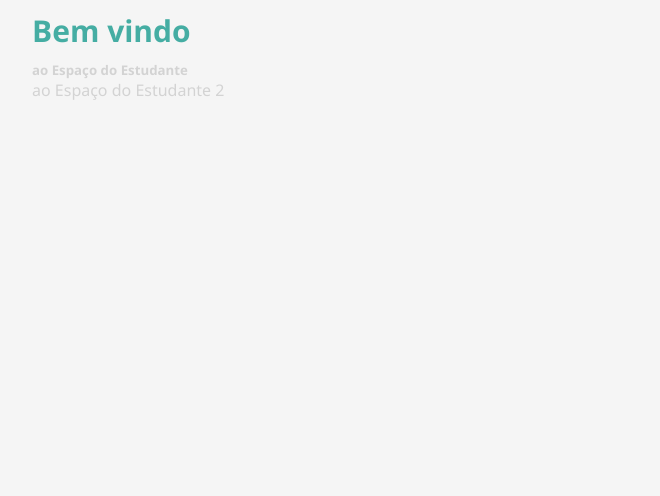
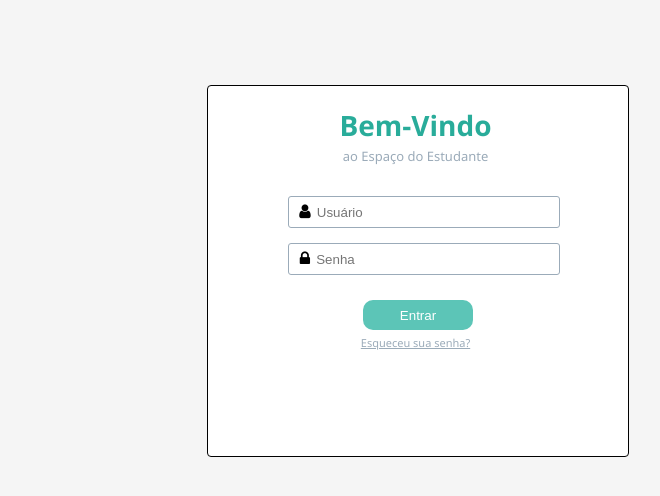
Before and after one commit to brunalauschner/clone-espaco-estudante, a plain HTML site: page index.html in a window 1280 px wide. Shown: the whole page, without its empty margins (36-696 px from the left). Drawn offline with Linux system fonts and the light colour scheme.

Commit message:
Feita alterações na tela inicial

```diff
--- a/index.html
+++ b/index.html
@@ -5,10 +5,25 @@
     <meta name="viewport" content="width=device-width, initial-scale=1.0">
     <title>Espaço do Estudante Fake</title>
     <link rel="stylesheet" href="style.css">
+    <link href="https://stackpath.bootstrapcdn.com/font-awesome/4.7.0/css/font-awesome.min.css" rel="stylesheet" integrity="sha384-wvfXpqpZZVQGK6TAh5PVlGOfQNHSoD2xbE+QkPxCAFlNEevoEH3Sl0sibVcOQVnN" crossorigin="anonymous">
 </head>
 <body>
-    <h1> Bem vindo</h1>
-    <h5>ao Espaço do Estudante</h5>
-    <span id="subtitulo">ao Espaço do Estudante 2</span>
+    <div class="login">
+        <h1> Bem-Vindo</h1>
+        <span id="subtitulo">ao Espaço do Estudante</span>
+        <div class="inputs_login">
+            <i class="fa fa-user"></i>
+            <input type="text" placeholder="Usuário">
+        </div>
+
+        <div class="inputs_senha">
+            <i class="fa fa-lock"></i>
+            <input type="text" placeholder="Senha">
+        </div>
+
+        <button onclick="Entrar()" id="btnEntrar">Entrar</button><br>
+        <span id="esqueceu" onclick="abrirEsqueceu()">Esqueceu sua senha?</span>
+    </div>
+
 </body>
 </html>
--- a/style.css
+++ b/style.css
@@ -2,16 +2,67 @@ body {
     background-color: whitesmoke; font-family:'Segoe UI', Tahoma, Geneva, Verdana, sans-serif;
 }
 h1 {
-    font-size: 30px;
-    margin: 10px 5px 0 60px;
-    color: #45ada3;
+    font-size: 28px;
+    margin: 0 5px 0 0;
+    color: #29ac9a;
 }
-h5{
-    margin: 10px 5px 0 60px;
-    color: lightgray;
+#subtitulo {
+    font-size: 13px;
+    margin: 10px 5px 0 0;
+    color: #9babb9;
+}
+.login {
+    margin: 85px 0 0 235px;
+    width: 300px;
+    height: 330px;
+    background-color: white;
+    border: 1px solid black;
+    border-radius: 4px;
+    padding: 20px 60px;
+    text-align: center;
+}
+.inputs_login {
+    width: 270px;
+    height: 30px;
+    border: 1px solid #9babb9;
+    border-radius: 3px;
+    margin: 30px 0 0 20px;
+
+}
+.inputs_login input{
+    height: 28px;
+    width: 230px;
+    outline: none;
+    border: none;
+}
+.inputs_senha{
+    width: 270px;
+    height: 30px;
+    border: 1px solid #9babb9;
+    border-radius: 3px;
+    margin: 15px 0 0 20px;
+}
+.inputs_senha input{
+    height: 28px;
+    width: 230px;
+    outline: none;
+    border: none;
 }
 
-#subtitulo {
-    margin: 10px 5px 0 60px;
-    color: lightgray;
+#btnEntrar {
+    height: 30px;
+    width: 110px;
+    margin: 25px 0 0 0;
+    border-radius: 10px;
+    border: none;
+    background-color: #5cc5b7;
+    color: white;
+    text-align: center;
 }
+#esqueceu {
+    font-size: 11px;
+    margin: 10px 5px 0 0;
+    color: #9babb9;
+    text-align: center;
+    text-decoration: underline;
+}
```
